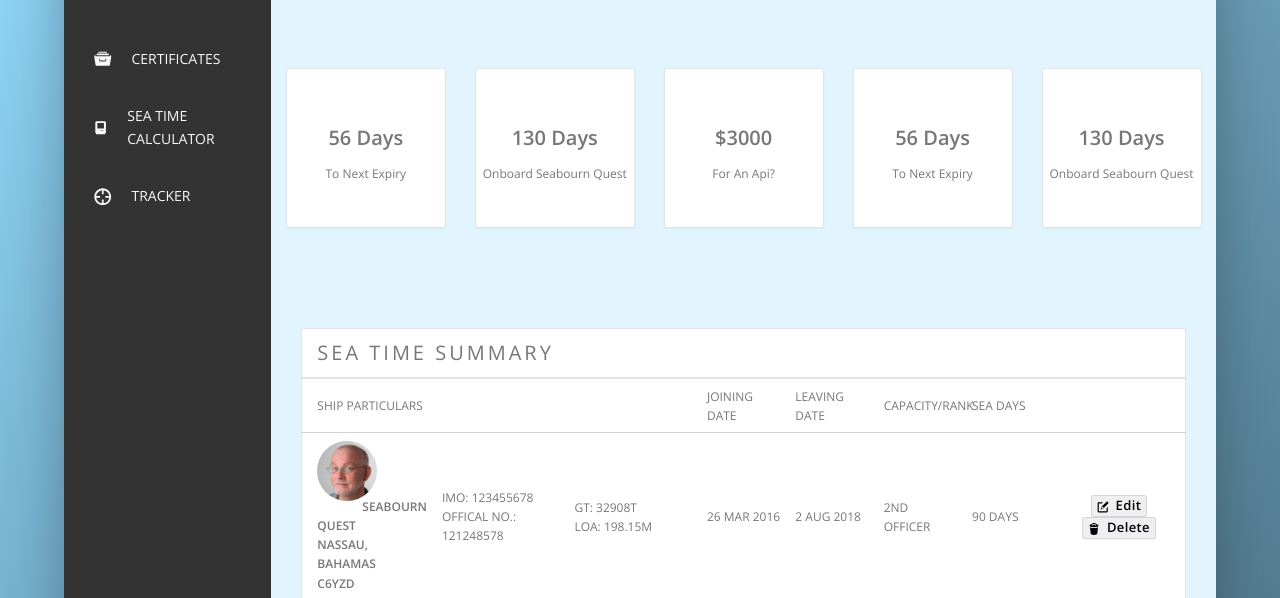
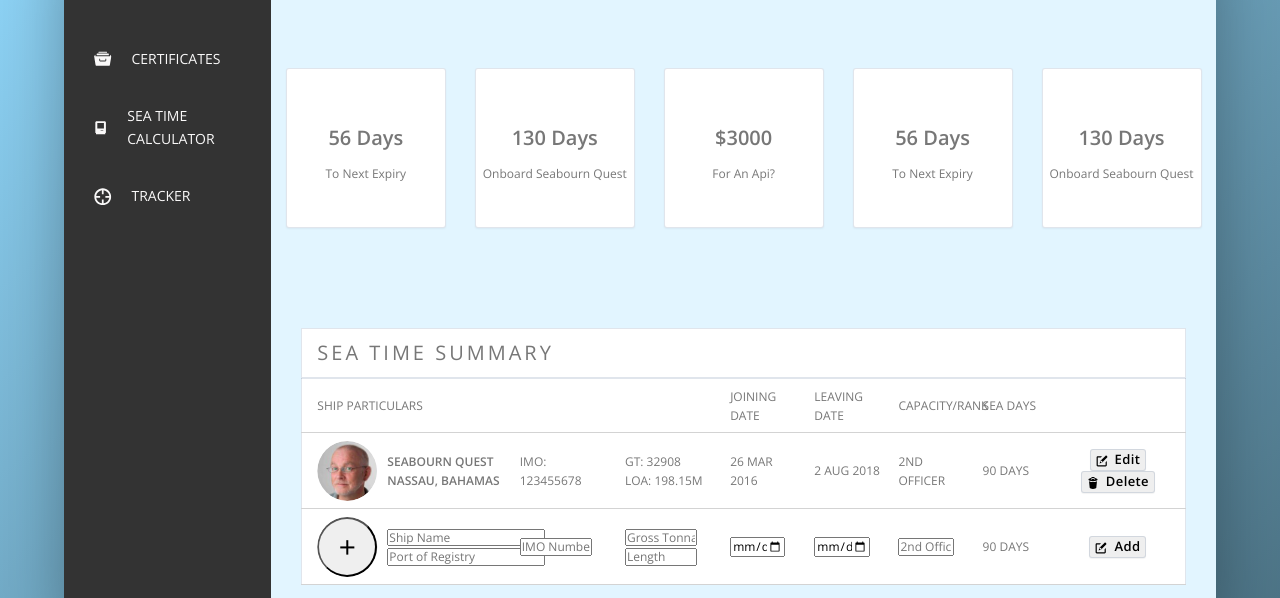
Before and after one commit to OGReclaimer/cert_reval-css, a website: page seatime-calculator.html in a window 1280 px wide. Shown: the part 152-750 px from the top of the page. Drawn offline with nearby package versions, Linux system fonts and the light colour scheme.

Commit message:
Semi-Finished Sea Time Table

```diff
--- a/package.json
+++ b/package.json
@@ -7,7 +7,6 @@
     "watch:sass": "node-sass sass/main.scss css/style.css -w",
     "devserver": "live-server",
     "start": "npm-run-all --parallel devserver watch:sass",
-
     "compile:sass": "node-sass sass/main.scss css/style.comp.css",
     "concat:css": "concat -o css/style.concat.css css/normalize.css css/style.comp.css",
     "prefix:css": "postcss --use autoprefixer -b 'last 10 versions' css/style.concat.css -o css/style.prefix.css",
--- a/sass/components/_seatime-table.scss
+++ b/sass/components/_seatime-table.scss
@@ -9,10 +9,10 @@
 
     //TABLE WIDTHS
     & thead th:nth-child(1) {
-        width: 15%
+        width: 25%
     }
     & thead th:nth-child(2) {
-        width: 30%;
+        width: 25%;
     }
     & thead th:nth-child(3) {
         width: 10%;
@@ -24,10 +24,10 @@
         width: 10%;
     }
     & thead th:nth-child(6) {
-        width: 10%;
+        width: 9%;
     }
     & thead th:nth-child(7) {
-        width: 15%;
+        width: 16%;
     }
 
     &__header {
@@ -65,21 +65,35 @@
     }
 
     &__particulars {
+        display: flex;
+        align-items: center;
 
         &-shape {
-            float: left;
-            position: relative;
             width: 6rem;
             height: 6rem;
             -webkit-shape-outside: circle(50% at 50% 50%);
             shape-outside: circle(50% at 50% 50%);
-            // transform: translateX(-3rem);
+            -webkit-clip-path: circle(50% at 50% 50%);
+            clip-path: circle(50% at 50% 50%);
+            margin-right: 1rem;
         }
 
         &-image {
             height: 6rem;
             width: 6rem;
             border-radius: 50%;
+
+            &--add {
+                border-radius: 50%;
+                box-shadow: 0 6px 10px 0 rgba(0,0,0,.14), 0 1px 18px 0 rgba(0,0,0,.12), 0 3px 5px 0 rgba(0,0,0,.2);
+                height: 6rem;
+                width: 6rem;
+                min-width: 0;
+                padding: 0;
+                font-size: 3rem;
+                font-weight: 100;
+                cursor: pointer;
+            }
         }
 
         &-text {
@@ -92,4 +106,10 @@
        display: inline-block;
        width: 49%;
     }
+
+    &__add {
+        & input {
+            width: 80%;
+        }
+    }
 }
--- a/seatime-calculator.html
+++ b/seatime-calculator.html
@@ -135,19 +135,19 @@
                                     </tr>
                                 </thead>
                                 <tbody>
-                                    <tr class="seatime">
+                                    <tr>
                                         <td>
                                             <div class="seatime-table__particulars">
                                                 <figure class="seatime-table__particulars-shape">
                                                     <img class="seatime-table__particulars-image" src="assets/img/Herb.jpg"/>
                                                 </figure>
                                                 <div class="seatime-table__particulars-text">
-                                                    <p>Seabourn Quest<br>Nassau, Bahamas<br>C6YZD</p>
+                                                    <p>Seabourn Quest<br>Nassau, Bahamas</p>
                                                 </div>
                                             </div>
                                         </td>
-                                        <td><p>IMO: 123455678 <br> Offical No.: 121248578</p></td>
-                                        <td><p>GT: 32908t <br>LOA: 198.15m</p></td>
+                                        <td><p>IMO: 123455678</p></td>
+                                        <td><p>GT: 32908 <br>LOA: 198.15m</p></td>
                                         <td>26 Mar 2016</td>
                                         <td>2 Aug 2018</td>
                                         <td>2nd Officer</td>
@@ -158,26 +158,30 @@
                                         </td>
                                     </tr>
                                     <form>
-                                        <tr class="seatime">
+                                        <tr>
                                             <td>
                                                 <div class="seatime-table__particulars">
                                                     <figure class="seatime-table__particulars-shape">
-                                                        <img class="seatime-table__particulars-image" src="assets/img/Herb.jpg"/>
+                                                        <!-- CHANGE TO MATERIAL UI BUTTON -->
+                                                        <button class="seatime-table__particulars-image--add">+</button>
                                                     </figure>
-                                                    <div class="seatime-table__particulars-text">
-                                                        <p>Seabourn Quest<br>Nassau, Bahamas<br>C6YZD</p>
+                                                    <div class="seatime-table__particulars-text--add">
+                                                        <input type="text" placeholder="Ship Name" />
+                                                        <input type="text" placeholder="Port of Registry"/>
                                                     </div>
                                                 </div>
                                             </td>
-                                            <td><p>IMO: 123455678 <br> Offical No.: 121248578</p></td>
-                                            <td><p>GT: 32908t <br>LOA: 198.15m</p></td>
-                                            <td>26 Mar 2016</td>
-                                            <td>2 Aug 2018</td>
-                                            <td>2nd Officer</td>
+                                            <td class="seatime-table__add"><input type="text" placeholder="IMO Number"/></td>
+                                            <td class="seatime-table__add"><input type="text" placeholder="Gross Tonnage"/>
+                                                <br>
+                                                <input type="text" placeholder="Length"/>
+                                            </td>
+                                            <td class="seatime-table__add"><input type="date" placeholder="DD/MMM/YYYY"/></td>
+                                            <td class="seatime-table__add"><input type="date" placeholder="DD/MMM/YYYY"/></td>
+                                            <td class="seatime-table__add"><input type="text" placeholder="2nd Officer"/></td>
                                             <td>90 days</td>
                                             <td class="align-center">
-                                                <button class="button-text"><div class="button-text__content"><svg class="button-text__icon"><use xlink:href="assets/img/sprite.svg#icon-new-message"></use></svg>Edit</div></button>
-                                                <button class="button-text"><div class="button-text__content"><svg class="button-text__icon"><use xlink:href="assets/img/sprite.svg#icon-trash"></use></svg>Delete</div></button>
+                                                <button class="button-text"><div class="button-text__content"><svg class="button-text__icon"><use xlink:href="assets/img/sprite.svg#icon-new-message"></use></svg>Add</div></button>
                                             </td>
                                         </tr>
                                     </form>
```
Also changed, not shown: css/style.css, 1 other file.
